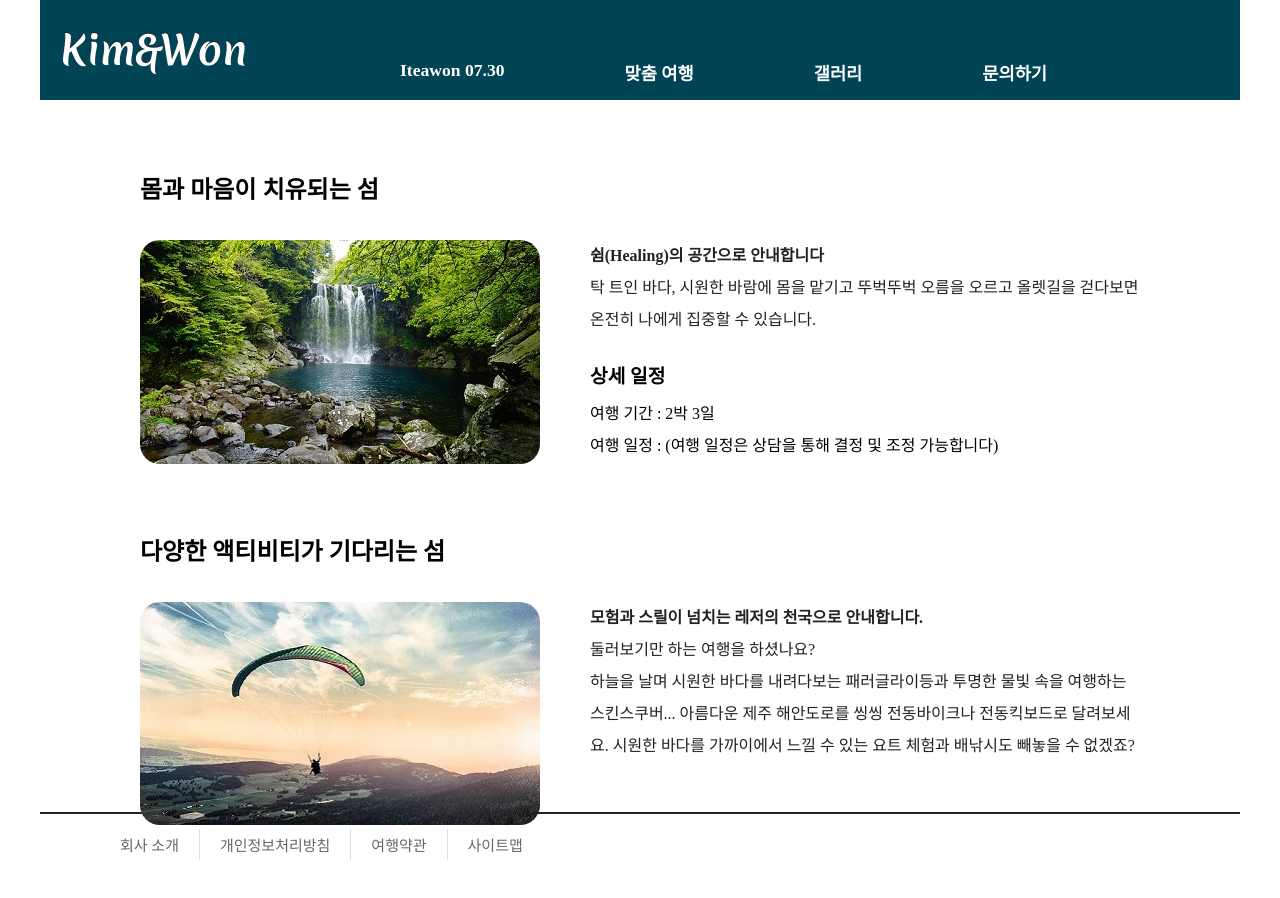
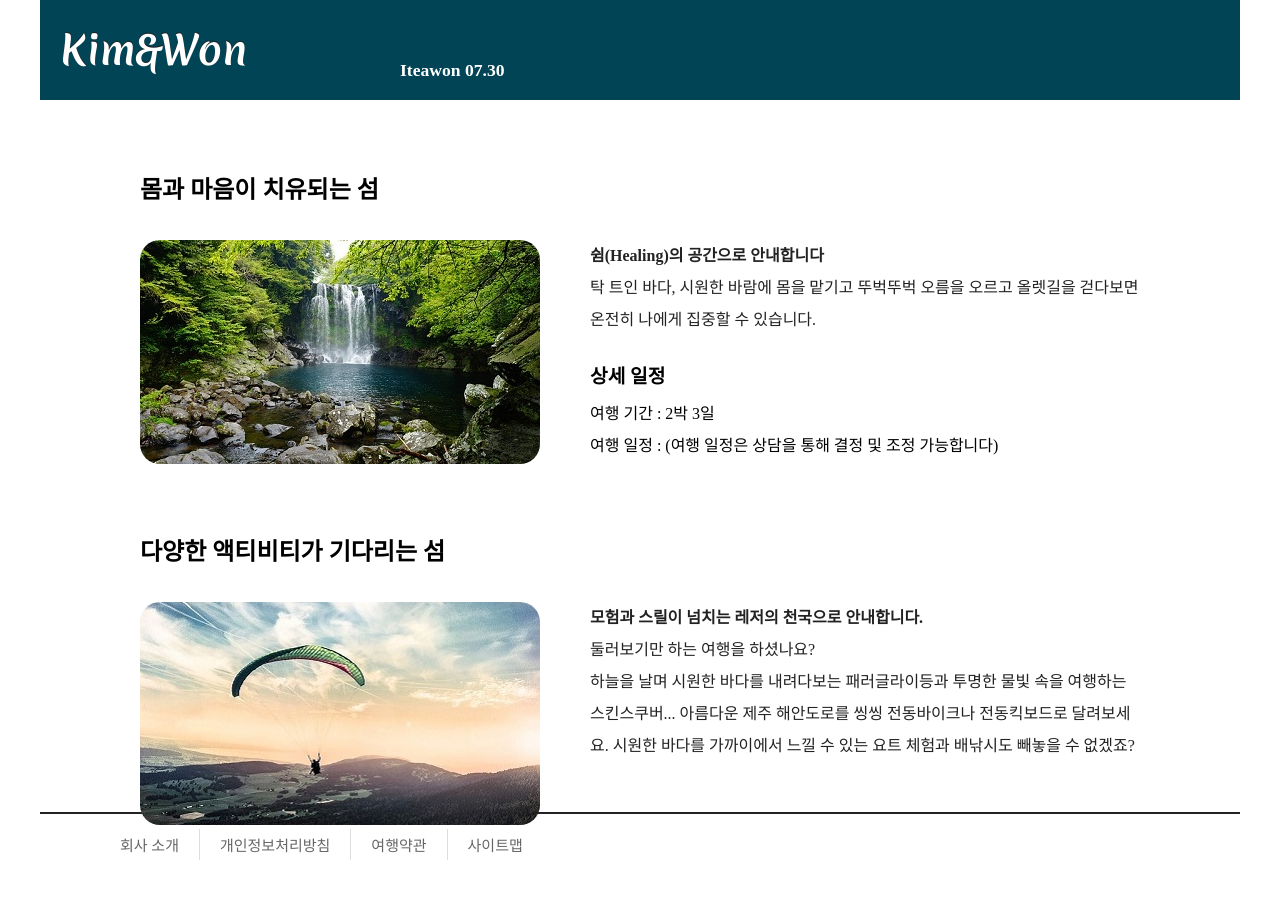
Before and after one commit to AI-WonYJ/Integrated-Web, a plain HTML site: page index.html in a window 1280 px wide. Drawn offline with Linux system fonts and the light colour scheme.

Commit message:
Update index.html

```diff
--- a/index.html
+++ b/index.html
@@ -16,9 +16,9 @@
       <nav>
         <ul id="topMenu">
           <li><a href="https://ai-wonyj.github.io/Web_With_Jume/">Iteawon 07.30</a></li>
-          <li><a href="#">맞춤 여행</a></li>
-          <li><a href="#">갤러리</a></li>
-          <li><a href="#">문의하기</a></li>
+          <li><a href="#"> </a></li>
+          <li><a href="#"> </a></li>
+          <li><a href="#"> </a></li>
         </ul>
       </nav>
     </header>
```
